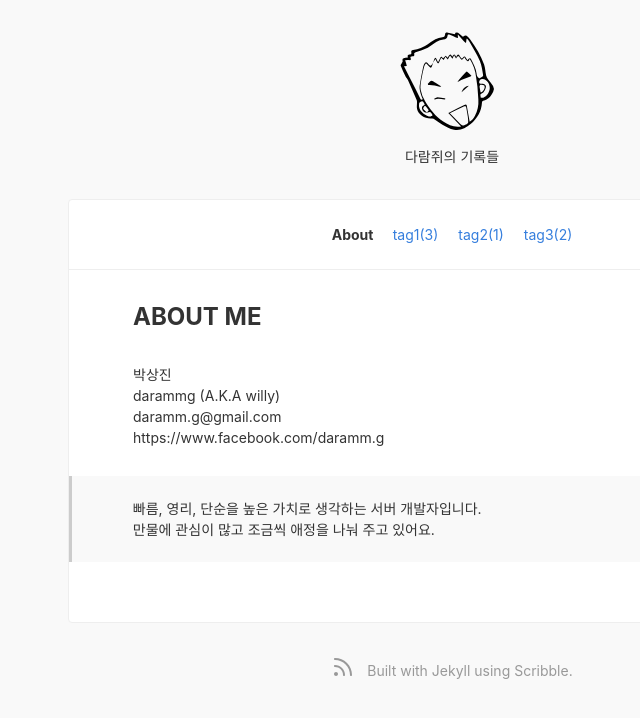
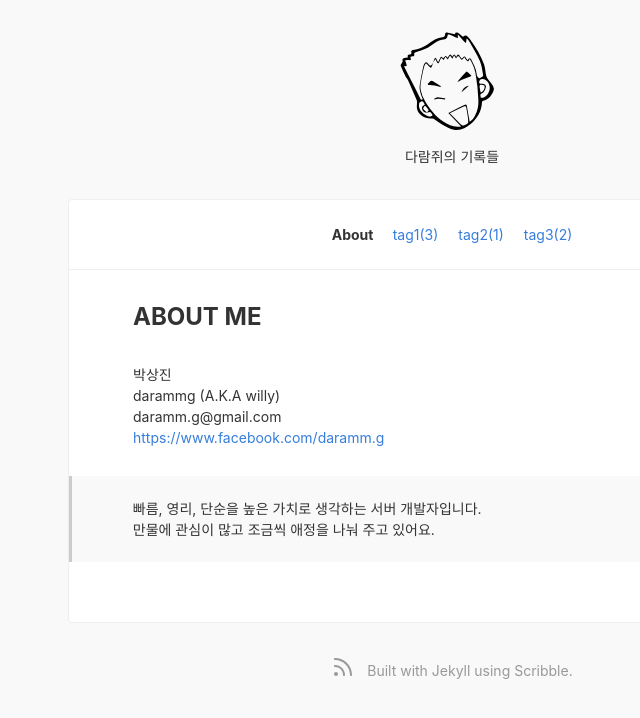
Before and after one commit to darammg/blog, a Jekyll site: the page built from about.md, in a window 1280 px wide. Shown: the top 718 px of the page, without its empty margins (188-828 px from the left). Built offline with Jekyll 4.4.1, drawn with Linux system fonts in a browser that asks for light colours.

Commit message:
about me 링크로 변경

```diff
--- a/about.md
+++ b/about.md
@@ -5,7 +5,7 @@ title: About me
 박상진
 darammg (A.K.A willy)
 daramm.g@gmail.com
-https://www.facebook.com/daramm.g
+<https://www.facebook.com/daramm.g>
 
 >빠름, 영리, 단순을 높은 가치로 생각하는 서버 개발자입니다.
 >만물에 관심이 많고 조금씩 애정을 나눠 주고 있어요.
```
